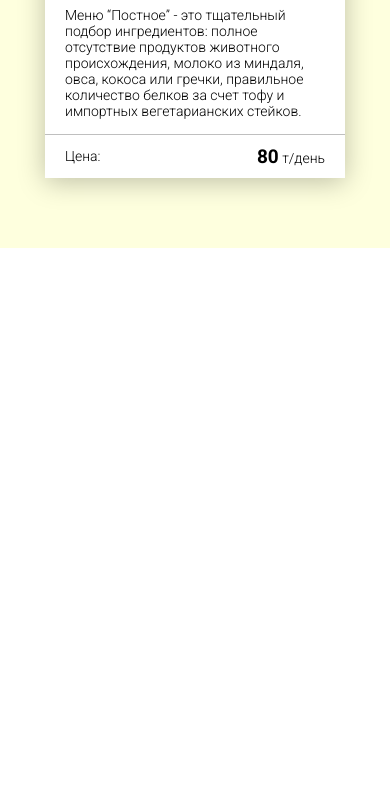
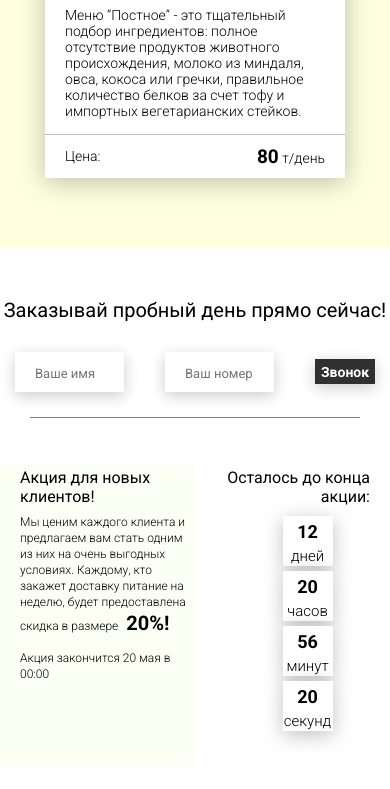
Before and after one commit to izzatPro/SportPit, a website built with webpack: page index.html in a window 390 px wide. Shown: the part 2824-3613 px from the top of the page. Built offline with nearby package versions, Linux system fonts and the light colour scheme.

Commit message:
sales section complited > media

```diff
--- a/css/media.css
+++ b/css/media.css
@@ -76,9 +76,35 @@
     .menu__item-descr{
         margin-top: 10px;
     }
+    .order__input {
+        width: 228px;
+
+    }
+    .promotion .container {
+       max-width: 993px;
+    }
+    .promotion__text{
+        margin-left: 20px;
+    }
+    .promotion__timer{
+        margin-right: 20px;
+    }
+    .promotion__timer .timer__block {
+        width: 86px;
+        height: 90px;
+        font-size: 22px !important;
+    }
+    .promotion__timer .timer__block span {
+        margin-top: 15px;
+        font-size: 30px;
+    }
+
 
 }
 @media(max-width: 992px){
+    .promotion .bgc_y {
+        width: 53%;
+    }
     .header__right-block button{
         width: 150px;
         height: 42px;
@@ -156,7 +182,49 @@
     .menu__item {
         width: 350px;
     }
-
+    .order .btn{
+        font-size: 17px;
+        padding: 11px;
+        width: 140px;
+    }
+    .order__input {
+        width: 169px;
+        height: 40px;
+        text-align: left;
+    }
+    .order__input::placeholder {
+        font-size: 13px;
+    }
+    .order__form {
+        margin-top: 30px;
+    }
+    .order {
+        padding-bottom: 30px;
+    }
+    .promotion .bgc_y {
+        width: 50%;
+        height: 350px;
+        top: 47px;
+    }
+    .promotion__descr {
+        margin-top: 25px;
+        font-size: 17px;
+    }
+    .promotion__timer .timer {
+        padding-left: 50px;;
+    }
+    .promotion__timer .timer__block {
+        width: 70px;
+        height: 70px;
+        font-size: 18px !important;
+    }
+    .promotion__timer .timer__block span {
+        margin-top: 5px;
+        font-size: 25px;
+    }
+    .promotion .title {
+        font-size: 25px;
+    }
 }
 @media (max-width: 768px){
     .header__links span{
@@ -260,6 +328,63 @@
     .menu__field .container .menu__item{
         margin-top: 0px !important;
         margin-bottom: 20px;
+    }
+    .order__form {
+        padding: 0 10px;
+    }
+    .order__input {
+        width: 109px;
+    }
+    .order .btn {
+        width: 127px;
+        font-size: 14px;
+    }
+    .order .title{
+        font-size: 25px;
+    }
+    .order {
+        padding-bottom: 25px;
+    }
+    .order__form {
+        padding: 0 40px;
+    }
+    .order__input {
+        width: 135px;
+        height: 40px;
+    }
+    .promotion__descr {
+        margin-top: 25px;
+        font-size: 13px;
+        line-height: 19px;
+    }
+    .promotion__descr span{
+        display: inline-block;
+        margin-top: 5px;
+        margin-left: 5px;
+    }
+    .promotion .bgc_y {
+        height: 300px;
+    }
+    .promotion .title {
+        font-size: 22px;
+    }
+    .promotion__timer .timer__block {
+        width: 50px;
+        height: 50px;
+        font-size: 15px !important;
+    }
+    .promotion__timer .timer__block span {
+        margin-top: 5px;
+        font-size: 18px;
+    }
+    .promotion__descr {
+        margin-top: 14px;
+    }
+    .promotion .bgc_y {
+        height: 250px;
+    }
+    .promotion__timer .timer {
+        margin-top: 30px;
     }
 }
 @media (max-width: 576px){
@@ -374,5 +499,48 @@
     font-size: 19px;
     font-weight: 700;
 }
-
+.order_img{
+    display: none;
 }
+.order .btn {
+    width: 60px;
+    height: 25px;
+}
+.order__input {
+    width: 109px;
+    height: 40px;
+}
+.order__form {
+    padding: 0 15px;
+}
+.order .title {
+    font-size: 20px;
+}
+.promotion__timer .timer{
+    flex-direction: column;
+}
+.timer__block{
+    margin-bottom: 5px;
+}
+.promotion .title {
+    font-size: 16px;
+}
+.promotion__descr {
+    margin-top: 8px;
+    font-size: 12px;
+    line-height: 16px;
+}
+.promotion__descr span {
+    font-weight: 700;
+    font-size: 20px;
+}
+.promotion .bgc_y {
+    height: 300px;
+}
+.promotion {
+    padding: 50px 0 50px 0;
+}
+.promotion__timer .timer {
+    margin-top: 10px;
+}
+}
--- a/index.html
+++ b/index.html
@@ -224,21 +224,21 @@
         </div>
     </div>
 
-    <!-- <div class="order">
+    <div class="order">
         <div class="container">
             <div class="title">Заказывай пробный день прямо сейчас!</div>
             <form action="#" class="order__form">
                 <input required placeholder="Ваше имя" name="name" type="text" class="order__input">
                 <input required placeholder="Ваш номер телефона" name="phone" type="phone" class="order__input">
-                <img src="icons/right.svg" alt="right">
-                <button class="btn btn_dark btn_min">Перезвонить мне</button>
+                <img src="icons/right.svg" alt="right" class="order_img">
+                <button class="btn btn_dark btn_min"><span class="call_comp">Перезвонить мне</span><span class="call_phone">Звонок</span></button>
             </form>
         </div>
     </div>
 
-    <div class="divider"></div> -->
+    <div class="divider"></div>
 
-    <!-- <div class="promotion">
+     <div class="promotion">
         <div class="bgc_y"></div>
         <div class="container">
             <div class="promotion__text">
@@ -274,7 +274,7 @@
         </div>
     </div>
 
-    <footer class="footer">
+    <!-- <footer class="footer">
         <div class="container">
             <div class="social">
                 <div class="subtitle">Мы в социальных сетях:</div>
@@ -304,7 +304,7 @@
                 </form>
             </div>
         </div>
-    </div>  -->
+    </div>   -->
     <!-- <script src="js/bundle.js"></script> -->
 </body>
 </html>
```
